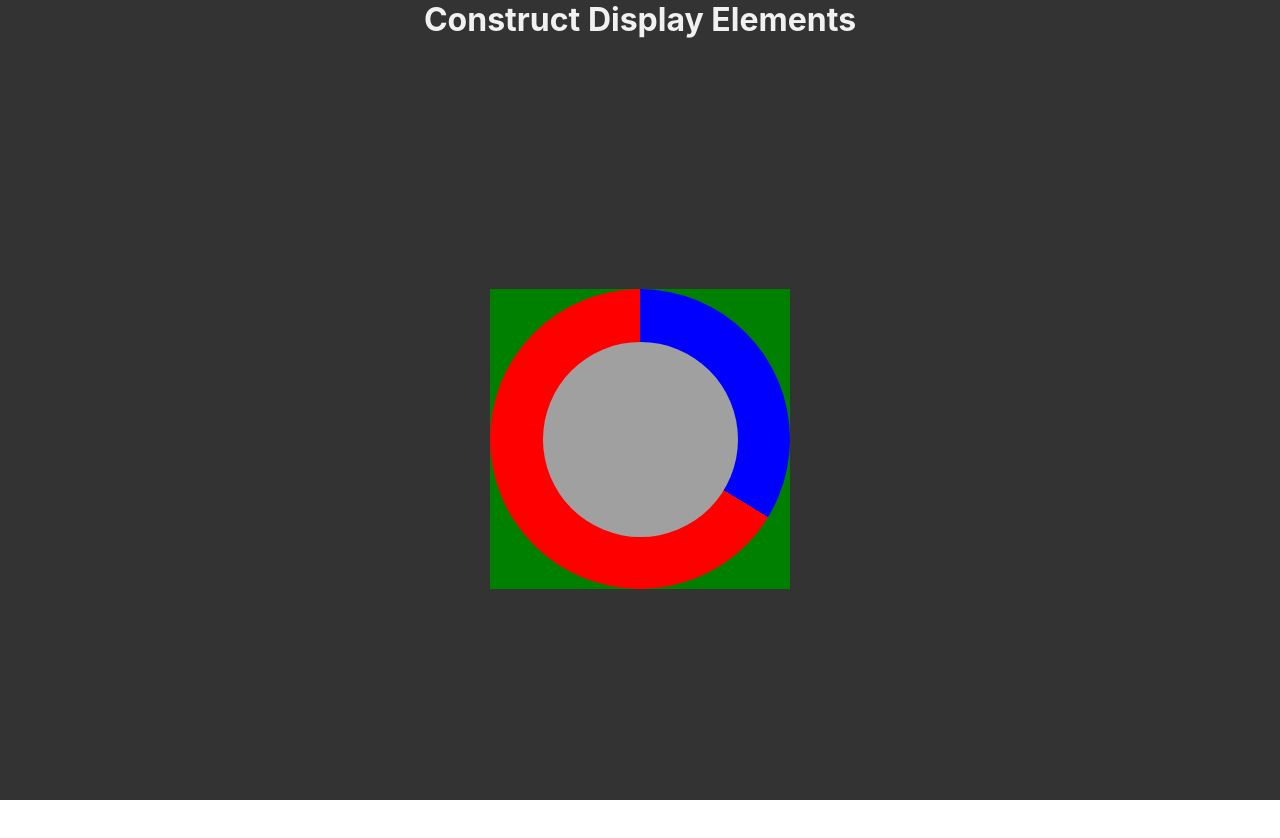
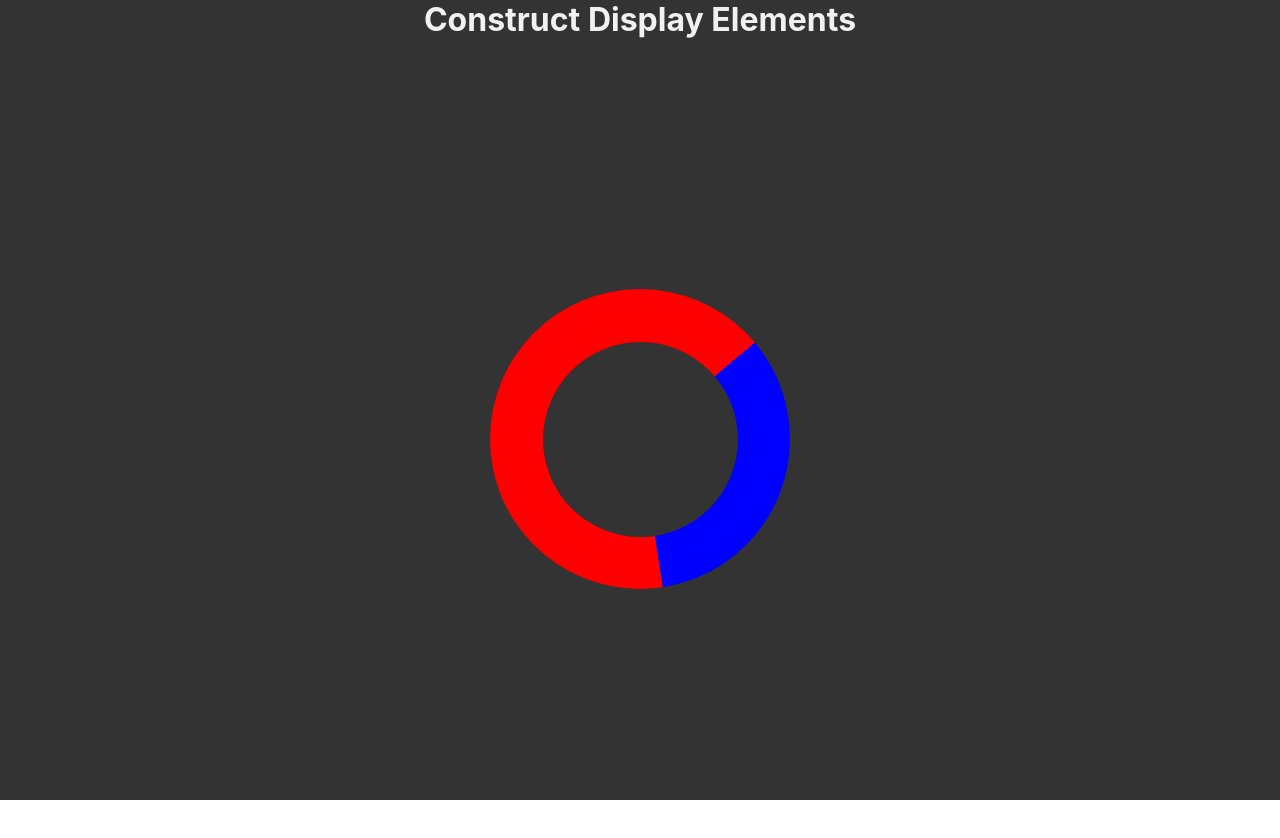
Before and after one commit to Auddity/Sports-Stats-Display, a React (Create React App) app: page /tempWorking in a window 1280 px wide. Built offline with nearby package versions, Linux system fonts and the light colour scheme.

Commit message:
timing applied to gradient

```diff
--- a/src/components/TempWorking.js
+++ b/src/components/TempWorking.js
@@ -1,6 +1,6 @@
 import '../sass/_TempWorking.scss'
 import { useState } from 'react'
-import { motion } from 'framer-motion'
+import { motion, useTime } from 'framer-motion'
 
 function TempWorking() {
   const [teamTotalYards, setTeamTotalYards] = useState({
@@ -14,11 +14,14 @@ function TempWorking() {
   // const pieRingStyle = {
   //   backgroundImage: `conic-gradient(from 50deg, blue ${gradientBreak}deg, red ${gradientBreak}deg)`
   // }
+  // const time = useTime();
+  // const timing = useTransform(time, [0, 500], [100, gradientBreak], { clamp: false })
 
   const fillAnimation = {
-    initial: {backgroundImage: `conic-gradient(blue ${250}deg, red ${250}deg)`},
-    animate: {backgroundImage: `conic-gradient(blue ${gradientBreak}deg, red ${gradientBreak}deg)`}
+    initial: {backgroundImage: `conic-gradient(from ${0}deg, blue ${0}deg, red ${0}deg)`},
+    animate: {backgroundImage: `conic-gradient(from ${50}deg, blue ${gradientBreak}deg, red ${gradientBreak}deg)`}
   }
+  // https://www.framer.com/docs/use-transform/
 
   return (
     <main className="Working">
@@ -29,15 +32,16 @@ function TempWorking() {
         <div className="circle-container">
           <motion.div
             className="circle"
-            // style={pieRingStyle}
             variants={fillAnimation}
             initial='initial'
             animate='animate'
+            transition={{
+              type: "spring",
+              duration: 2,
+              repeat: Infinity
+            }}
           >
-
-            <div className="circle-center">
-
-            </div>
+            <div className="circle-center"></div>
           </motion.div>
         </div>
       {/* Circle Chart End */}
--- a/src/sass/_TempWorking.scss
+++ b/src/sass/_TempWorking.scss
@@ -12,7 +12,7 @@
     .circle-container {
       height: 30rem;
       width: 30rem;
-      background-color: green;
+      background-color: transparent;
       margin-inline: auto;
 
       // Conical Gradient Goes here!
@@ -37,7 +37,7 @@
           width: 65%;
           // margin-inline: auto;
           border-radius: 50%;
-          background-color: #a0a0a0;
+          background-color: #333;
         }
       }
     }
```
